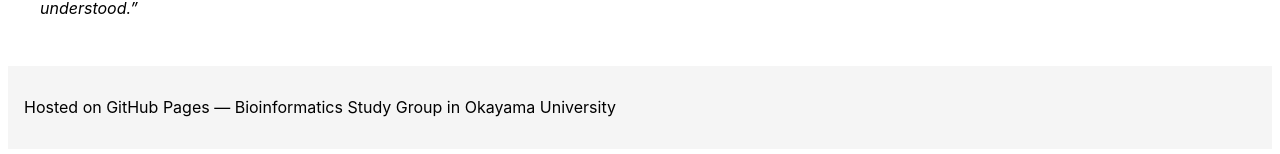
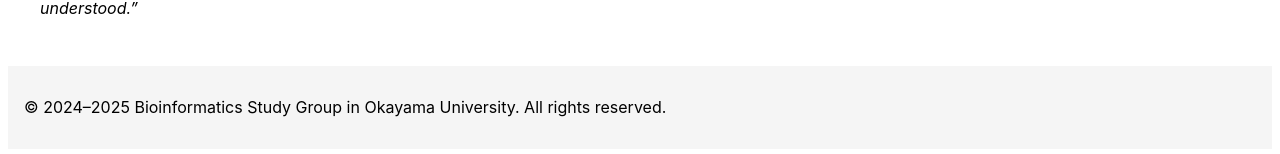
Before and after one commit to LabOnoM/LabOnoM.github.io, a Jekyll site: the page built from README.md, in a window 1280 px wide and 900 px high, scrolled down 2983 px. Shown: the part 743-897 px from the top of the window. Built offline with Jekyll 4.4.1, drawn with Linux system fonts in a browser that asks for light colours.

Commit message:
Update default.html

```diff
--- a/_layouts/default.html
+++ b/_layouts/default.html
@@ -164,7 +164,15 @@
       {{ content }}
     </main>
     <footer>
-      <p>Hosted on GitHub Pages — Bioinformatics Study Group in Okayama University</p>
+      <p><span id="copyright"></span></p>
     </footer>
+		<script>
+			// Set the founding year
+			var foundingYear = 2024;
+			var currentYear = new Date().getFullYear();
+			var displayYear = foundingYear === currentYear ? foundingYear : (foundingYear + "–" + currentYear);
+			document.getElementById("copyright").innerHTML =
+				"&copy; " + displayYear + " Bioinformatics Study Group in Okayama University. All rights reserved.";
+		</script>
   </body>
 </html>
```
